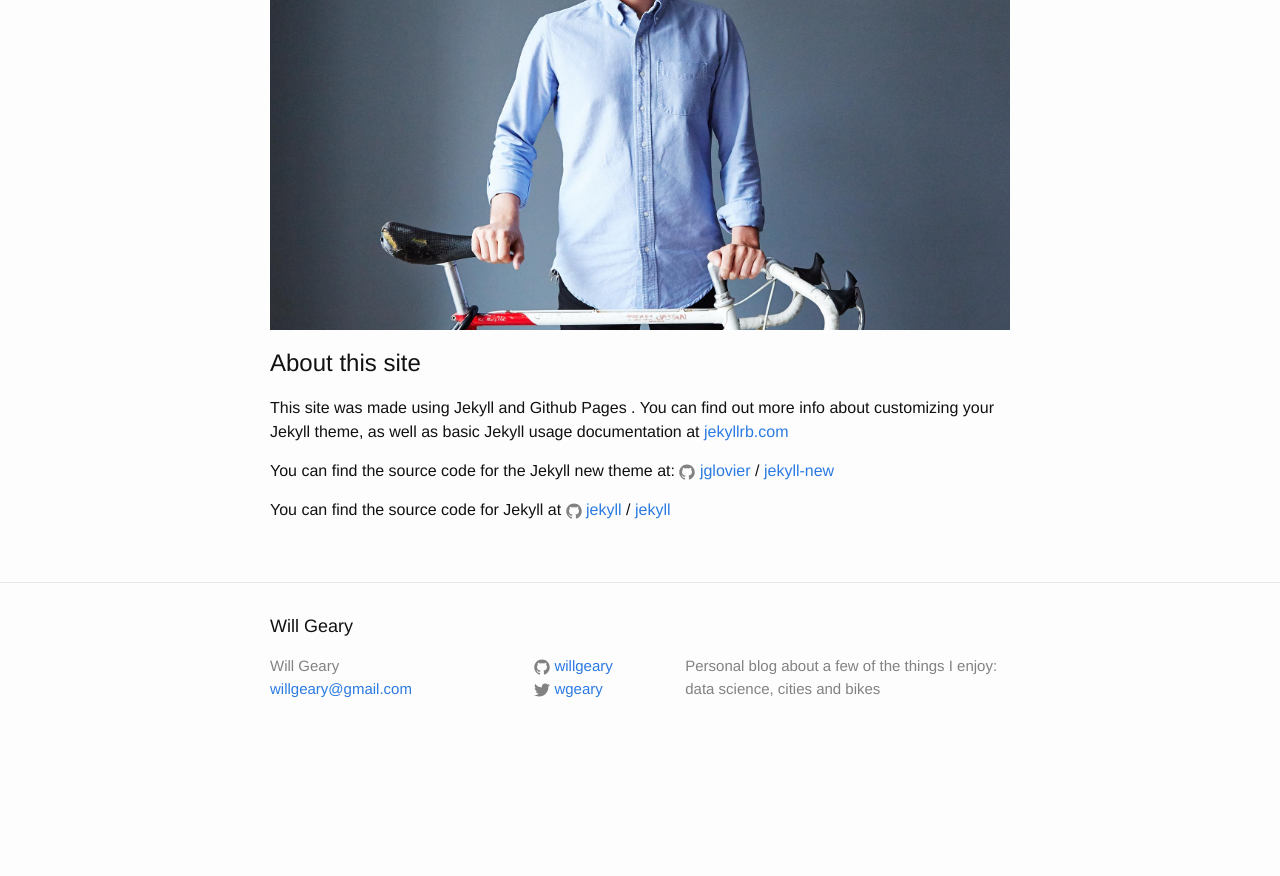
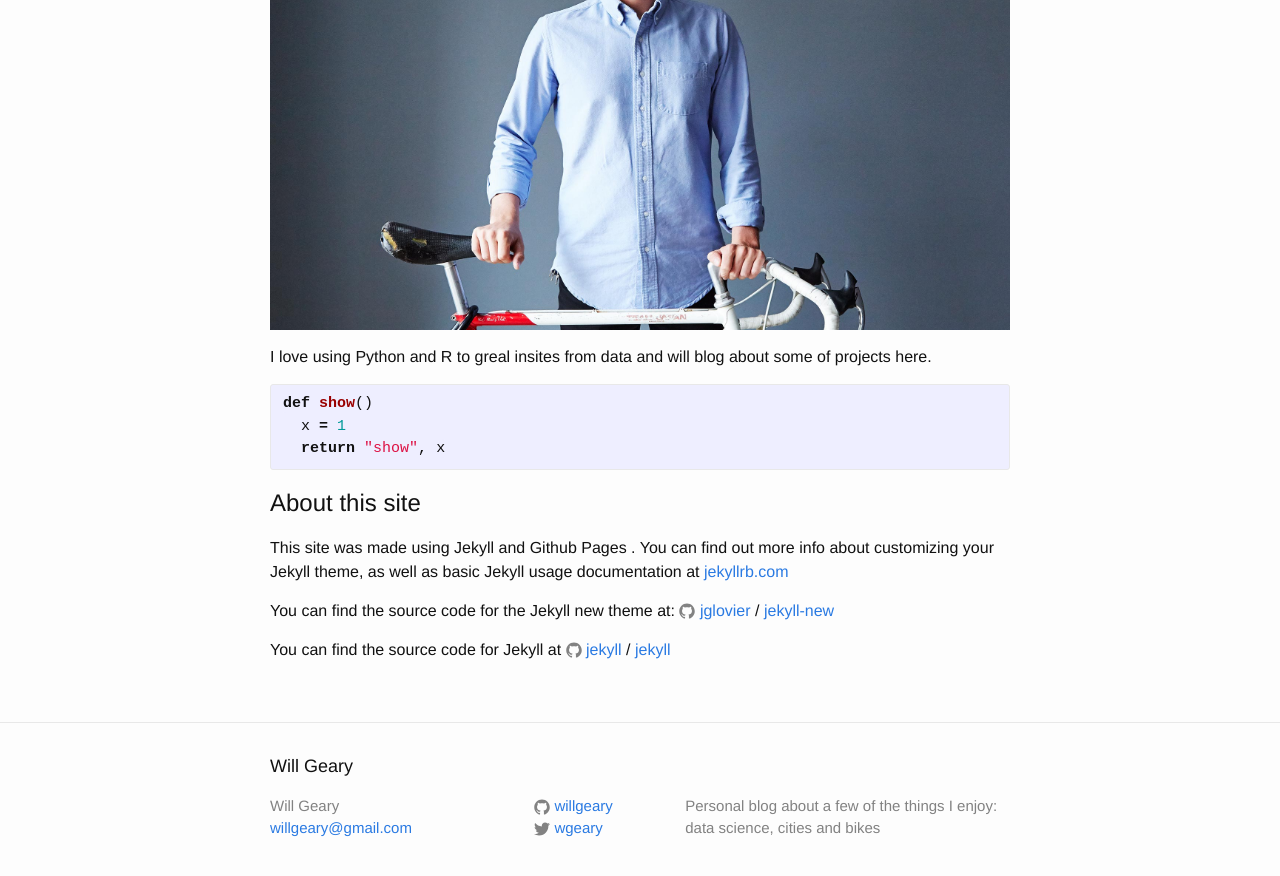
Before and after one commit to willgeary/willgeary.github.io, a Jekyll site: the page built from about.md, in a window 1280 px wide and 900 px high, scrolled down 816 px. Shown: the top 876 px of the window. Built offline with Jekyll 4.4.1, drawn with Linux system fonts in a browser that asks for light colours; before the commit the page ends 1576 px from its top, so only the background shows below that.

Commit message:
Save my work

```diff
--- a/about.md
+++ b/about.md
@@ -20,6 +20,15 @@ I love anything outdoors, and I'm crazy about the bicycle. I ride to work every
 
 ![Me and my baby]({{ site.url }}/assets/bike_will.jpg)
 
+I love using Python and R to greal insites from data and will blog about some of projects here.
+
+{% highlight python %}
+def show()
+  x = 1
+  return "show", x
+{% endhighlight %}
+
+
 
 # About this site
 This site was made using Jekyll and Github Pages  . You can find out more info about customizing your Jekyll theme, as well as basic Jekyll usage documentation at [jekyllrb.com](http://jekyllrb.com/)
```
